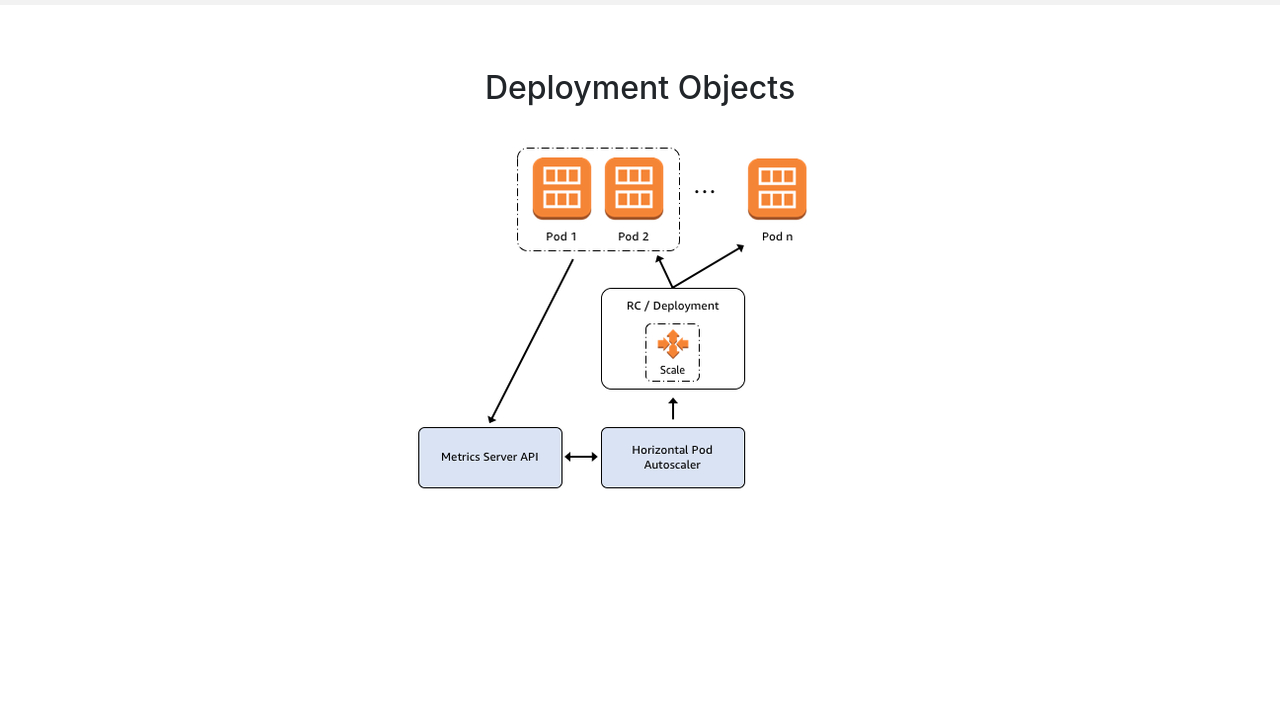
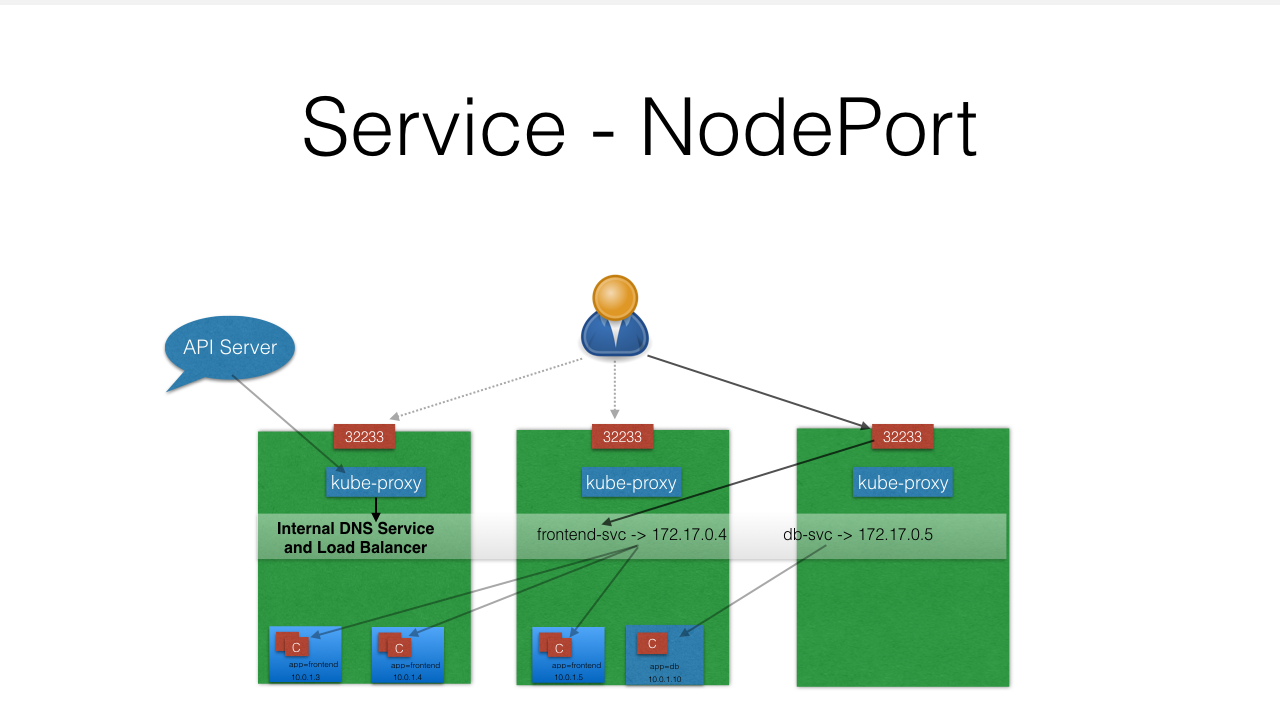
Before and after one commit to LovesCloud/RIL, a plain HTML site: page index.html in a window 1280 px wide. Shown: the part 86-800 px from the top of the page. Drawn offline with nearby package versions, Linux system fonts and the light colour scheme.

Commit message:
this is for nodeport

```diff
--- a/index.html
+++ b/index.html
@@ -6,7 +6,7 @@
     <meta name="author" content="">
     <link rel="icon" href="../../../../favicon.ico">
 
-    <title>DELL PV LAB</title>
+    <title>RIL</title>
 
     <!-- Bootstrap core CSS -->
 	<link rel="stylesheet" href="https://maxcdn.bootstrapcdn.com/bootstrap/4.0.0/css/bootstrap.min.css" integrity="sha384-Gn5384xqQ1aoWXA+058RXPxPg6fy4IWvTNh0E263XmFcJlSAwiGgFAW/dAiS6JXm" crossorigin="anonymous"></link>
@@ -76,11 +76,11 @@
 
     <main role="main">
 
-      <section class="jumbotron text-center" style="background-color:#fff!important;">
+      <section class="jumbotron text-center" style="background-color:#fff!important;padding-top:0px!important">
 
 		 <div style="text-align:center">
-		 <h2>Deployment Objects</h2>
-			<img src="do.jpg" >
+
+			<img src="service-Nodeport.png" >
 
 
 	 </div>
```
Also changed, not shown: service-Nodeport.png (added).
